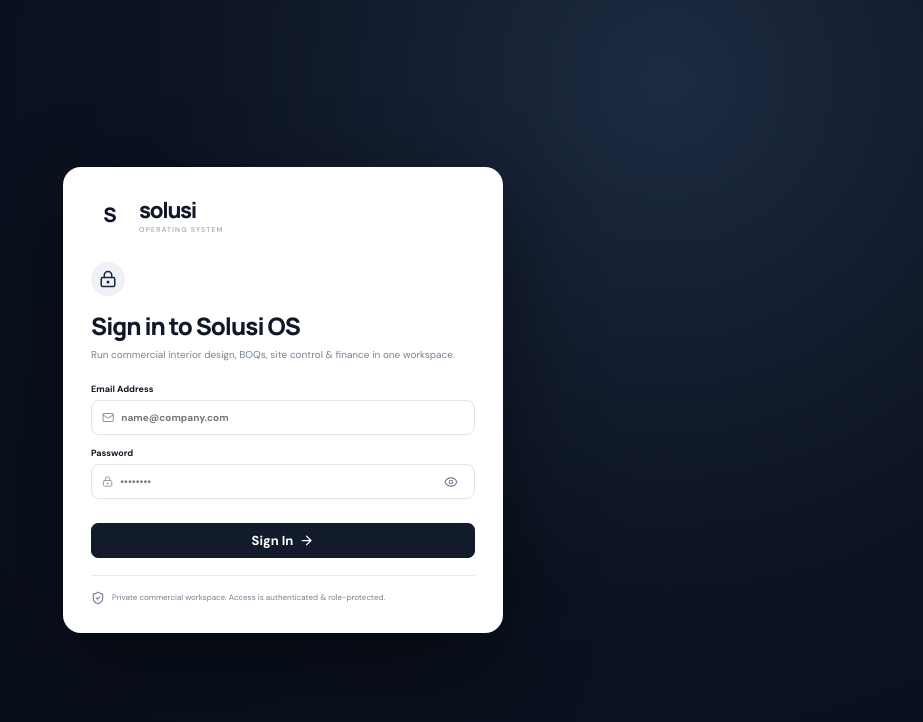
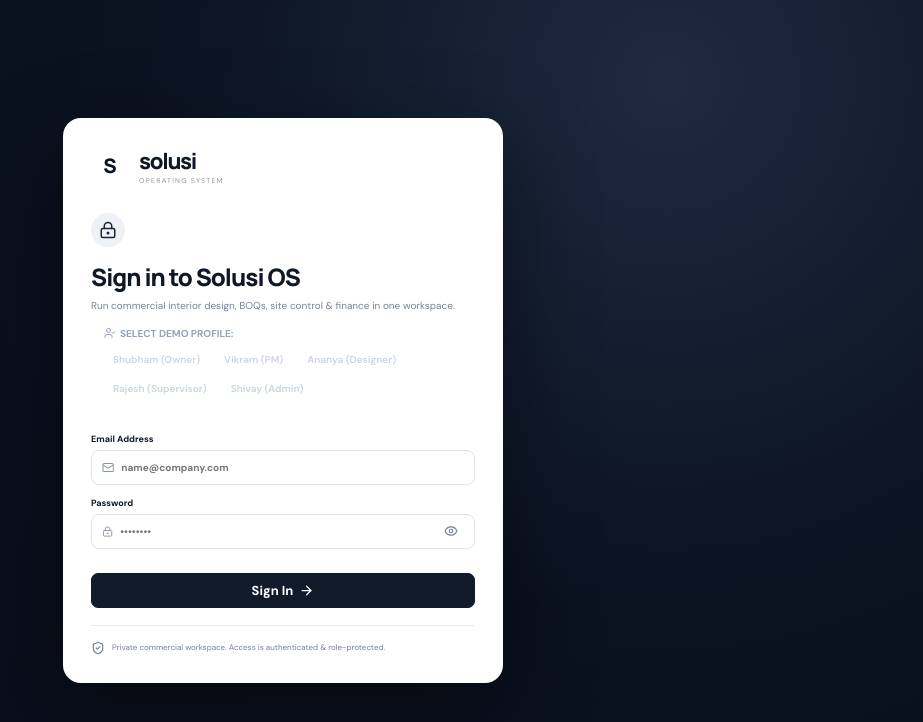
Before and after one commit to Agyanshu7352/solusi-os, a Next.js app: page /login in a window 1280 px wide. Shown: the top 722 px of the page, without its empty margins (357-1280 px from the left). Built offline with nearby package versions, Linux system fonts and the light colour scheme; no server answers.

Commit message:
Implement /api/auth/login API, session auto-redirect guard on login page, and demo profile selectors

```diff
--- a/app/login/page.tsx
+++ b/app/login/page.tsx
@@ -1,8 +1,16 @@
 'use client';
 
-import { FormEvent, useState } from 'react';
-import { ArrowRight, Eye, EyeOff, LockKeyhole, Mail, ShieldCheck } from 'lucide-react';
+import { FormEvent, useEffect, useState } from 'react';
+import { ArrowRight, Eye, EyeOff, LockKeyhole, Mail, ShieldCheck, UserCheck } from 'lucide-react';
 import { supabase } from '../../lib/supabase';
+
+const DEMO_ACCOUNTS = [
+  { name: 'Shubham (Owner)', email: 'shubham@solusidesign.com', role: 'Owner' },
+  { name: 'Vikram (PM)', email: 'vikram.pm@solusidesign.com', role: 'PM' },
+  { name: 'Ananya (Designer)', email: 'ananya.design@solusidesign.com', role: 'Designer' },
+  { name: 'Rajesh (Supervisor)', email: 'rajesh.site@solusidesign.com', role: 'Supervisor' },
+  { name: 'Shivay (Admin)', email: 'shivay7352@gmail.com', role: 'Admin' }
+];
 
 export default function LoginPage() {
   const [email, setEmail] = useState('');
@@ -10,6 +18,26 @@
   const [showPassword, setShowPassword] = useState(false);
   const [busy, setBusy] = useState(false);
   const [error, setError] = useState('');
+  const [checkingSession, setCheckingSession] = useState(true);
+
+  // Guard: If already logged in, redirect immediately to dashboard
+  useEffect(() => {
+    if (typeof window !== 'undefined') {
+      const saved = localStorage.getItem('solusi_user');
+      if (saved) {
+        try {
+          const parsed = JSON.parse(saved);
+          if (parsed && parsed.name) {
+            window.location.href = '/';
+            return;
+          }
+        } catch (e) {
+          localStorage.removeItem('solusi_user');
+        }
+      }
+    }
+    setCheckingSession(false);
+  }, []);
 
   async function submit(e: FormEvent) {
     e.preventDefault();
@@ -27,7 +55,7 @@
       let userObj = null;
 
       if (!isPlaceholder) {
-        // Live Supabase Authentication
+        // Live Supabase Authentication if configured
         const { data, error: authError } = await supabase.auth.signInWithPassword({ email, password });
         if (authError || !data.user) {
           throw new Error(authError?.message || 'Invalid email or password. Access denied.');
@@ -40,27 +68,20 @@
           avatar: (data.user.email || 'US').substring(0, 2).toUpperCase()
         };
       } else {
-        // Workspace Authentication
-        const emailLower = email.toLowerCase().trim();
-        const allowedEmails = ['shivay7352@gmail.com', 'shubham@solusidesign.com', 'admin@solusidesign.com'];
-        const isAuthorizedDomain = allowedEmails.includes(emailLower) || emailLower.endsWith('@solusidesign.com') || emailLower.endsWith('@solusi.com') || emailLower.endsWith('@solusios.com');
+        // Authenticate via Solusi OS Database API
+        const res = await fetch('/api/auth/login', {
+          method: 'POST',
+          headers: { 'Content-Type': 'application/json' },
+          body: JSON.stringify({ email, password })
+        });
 
-        if (!isAuthorizedDomain) {
-          throw new Error('Access denied. Unrecognized email account. Please check your credentials.');
+        const data = await res.json();
+
+        if (!res.ok || !data.success) {
+          throw new Error(data.error || 'Invalid email or password. Access denied.');
         }
 
-        if (password.length < 6) {
-          throw new Error('Invalid credentials. Password must be at least 6 characters.');
-        }
-
-        const namePart = emailLower.split('@')[0];
-        const formattedName = emailLower === 'shivay7352@gmail.com' ? 'Shivay' : (namePart.charAt(0).toUpperCase() + namePart.slice(1));
-        userObj = {
-          name: formattedName,
-          role: emailLower === 'shivay7352@gmail.com' ? 'Owner & Systems Admin' : 'Commercial Operations',
-          email: emailLower,
-          avatar: namePart.substring(0, 2).toUpperCase()
-        };
+        userObj = data.user;
       }
 
       localStorage.setItem('solusi_user', JSON.stringify(userObj));
@@ -70,6 +91,14 @@
     } finally {
       setBusy(false);
     }
+  }
+
+  if (checkingSession) {
+    return (
+      <main className="authPage" style={{ background: '#0b1220', color: '#fff', display: 'flex', alignItems: 'center', justifyContent: 'center', minHeight: '100vh' }}>
+        <div style={{ fontSize: 14, color: '#94a3b8' }}>Checking active session...</div>
+      </main>
+    );
   }
 
   return (
@@ -87,6 +116,39 @@
           <span className="authIcon"><LockKeyhole size={18} /></span>
           <h1>Sign in to Solusi OS</h1>
           <p>Run commercial interior design, BOQs, site control & finance in one workspace.</p>
+        </div>
+
+        {/* DEMO ACCOUNTS QUICK-SELECT CHIPS */}
+        <div style={{ marginBottom: 16, background: 'rgba(255, 255, 255, 0.03)', padding: 12, borderRadius: 10, border: '1px solid rgba(255, 255, 255, 0.08)' }}>
+          <div style={{ fontSize: 10, fontWeight: 700, color: '#94a3b8', textTransform: 'uppercase', marginBottom: 8, display: 'flex', alignItems: 'center', gap: 4 }}>
+            <UserCheck size={12} /> Select Demo Profile:
+          </div>
+          <div style={{ display: 'flex', flexWrap: 'wrap', gap: 6 }}>
+            {DEMO_ACCOUNTS.map((acc) => (
+              <button
+                key={acc.email}
+                type="button"
+                onClick={() => {
+                  setEmail(acc.email);
+                  setPassword('solusi123');
+                  setError('');
+                }}
+                style={{
+                  background: email === acc.email ? 'rgba(59, 130, 246, 0.2)' : 'rgba(255, 255, 255, 0.05)',
+                  border: `1px solid ${email === acc.email ? '#3b82f6' : 'rgba(255, 255, 255, 0.12)'}`,
+                  color: email === acc.email ? '#60a5fa' : '#cbd5e1',
+                  borderRadius: 6,
+                  padding: '4px 8px',
+                  fontSize: 10,
+                  cursor: 'pointer',
+                  fontWeight: 600,
+                  transition: 'all 0.15s ease'
+                }}
+              >
+                {acc.name}
+              </button>
+            ))}
+          </div>
         </div>
 
         <form onSubmit={submit} className="authForm">
```
Also changed, not shown: app/api/auth/login/route.ts (added, +78 -0 lines).
